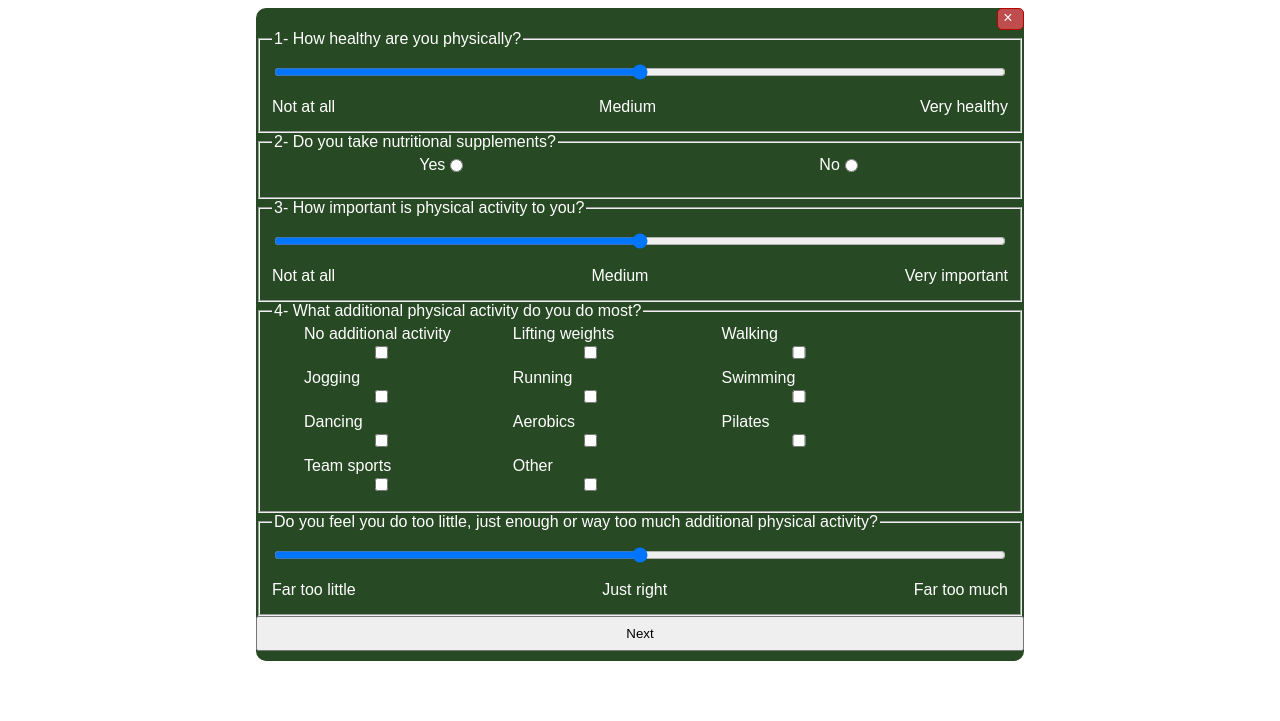
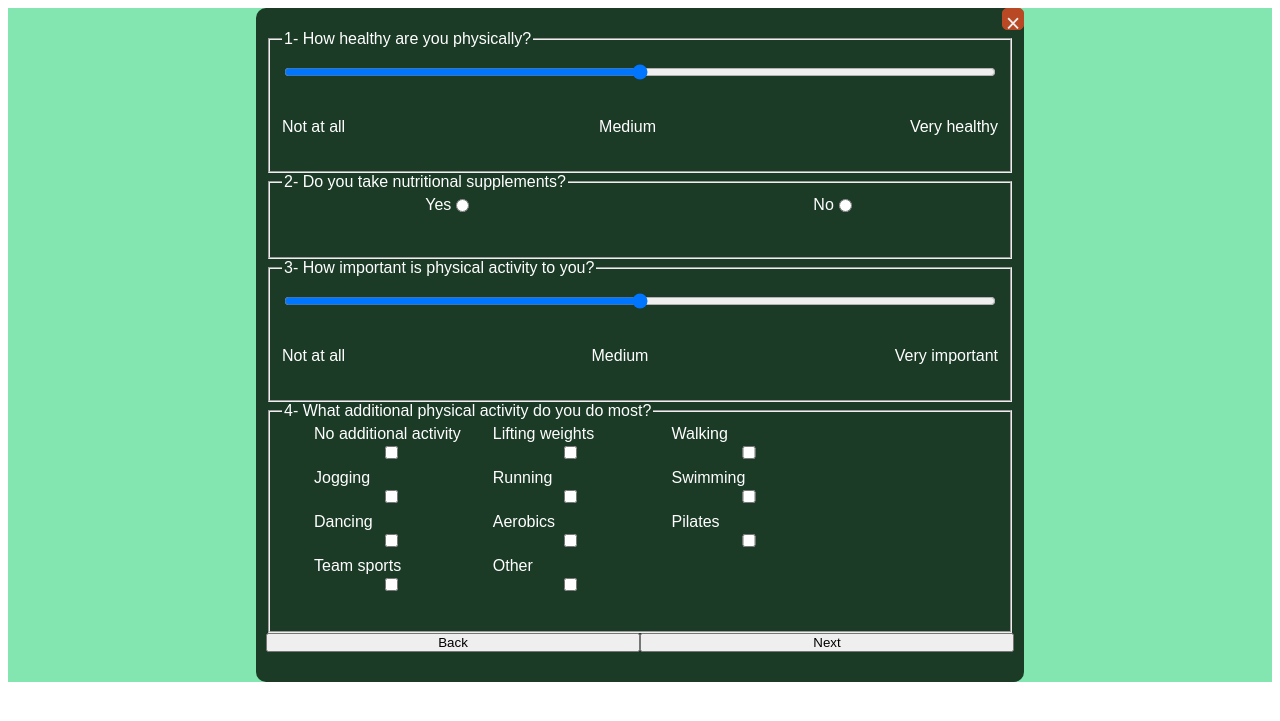
Before and after one commit to Ari-Ario/health-survey, a PHP site: page /form-one.php in a window 1280 px wide. Shown: the top 721 px of the page. Run offline with PHP 8.4, Linux system fonts and the light colour scheme.

Commit message:
newste stand

```diff
--- /dev/null
+++ b/www/public/components-form/close.php
@@ -0,0 +1,4 @@
+<section class="close-form" id="close" onclick="closeForm()">
+      <section class="close"><span id="cross">&times;</span></section>
+</section>
+<script src="script.js"></script>
--- a/www/public/form-one.php
+++ b/www/public/form-one.php
@@ -20,9 +20,7 @@ if (session_status() === PHP_SESSION_NONE){
 <section id="form1" class="container" >
   <section class="form-content" role="document">
 
-    <section class="close-form">
-        <section class="close"><span >&times;</span></section>
-    </section>
+    <?php include_once "./components-form/close.php"; ?>
 
     <section class="form-section-one">
       <form action="/components-form/form-one-to-two.php" method="POST">
@@ -114,19 +112,14 @@ if (session_status() === PHP_SESSION_NONE){
         </section>
       </fieldset>
 
-      <fieldset class="fieldset">
-        <legend>Do you feel you do too little, just enough or way too much additional physical activity?</legend>
+      <section class="fieldset">
         <section class="field">
-          <input type="range" name="size" id="size_1" min="1" max="3" >
+        <input class="btn" type="button" value="Back" >
+
+        <input class="btn" type="submit" value="Next" >
         </section>
-        <section class="field">
-          <label for="q1">Far too little</label>
-          <label for="q1">Just right</label>
-          <label for="q1">Far too much</label>
-        </section>
-      </fieldset>
+      <section>
 
-        <input type="submit" value="Next" >
       </form>
     </section>
 
--- a/www/public/index.php
+++ b/www/public/index.php
@@ -25,6 +25,4 @@ include_once "./components-home/header.php";
   ?>
 </body>
 
-
-
 </html>
--- a/www/public/script.js
+++ b/www/public/script.js
@@ -1,8 +1,10 @@
 
 
 function closeForm(){
-    let popup = document.getElementById("popup");
-    popup.style.display= "none";
+    console.log("inside")
+    let closeForm = document.getElementById("close");
+
+    // if (closeForm){ section.scrollIntoView({ behavior: 'smooth' });}
 }
 
 // Function to open the popup
--- a/www/public/styles.css
+++ b/www/public/styles.css
@@ -1,5 +1,8 @@
 /* Basic form styling */
-
+html{
+    font-family: Arial, Helvetica, sans-serif;
+    color: #ffffff;
+}
 :root {
     /* cold: */
     --darklight: #83e5af;
@@ -8,30 +11,14 @@
 	--darkest: #022619;
 	--grey: #6b806f;
     /* mixed */
-  --blau: #100089;
-  --lightblau: #218dcb;
+    --blue: #100089;
+    --lightblue: #218dcb;
     --yellow: #e7b416;
     --yellow-red: #db7b2b;
-  --red: #cc3232;
+    --red: #b94924;
     /* speciel */
-  --pink: #ec4899;
-  --purple: #8b5cf6;
-  --light: #eeeeee;
-  /* cold: */
-  --darklight: #83e5af;
-  --dark: #1b3b26;
-  --darker: #133627;
-  --darkest: #001e3c;
-  --grey: #6b806f;
-  /* warm */
-  --blau: #100089;
-  --lightblau: #218dcb;
-  --yellow: #e7b416;
-  --yellow-red: #db7b2b;
-  --red: #cc3232;
-  /* mixd or speciel */
-  --pink: #ec4899;
-  --purple: #8b5cf6;
+	--pink: #EC4899;
+	--purple: #8B5CF6;
 	--light: #eeeeee;
 }
 
@@ -39,27 +26,20 @@
     display: flex;
     justify-content: center;
     align-items: center;
-  font-family: Arial, Helvetica, sans-serif;
-  color: #ffffff;
+    background-color: var(--darklight);
     margin: 0;
     border: 0;
 }
 .form-content {
-  /* display: block;
-    text-align: center;
-    position: fixed;
-    top: 20%;
-    left: 20%; */
     width: 768px;
-  padding: 0;
-  margin: 0;
-  background-color: rgb(39, 73, 35);
+    min-width: 666px;
+    background-color: var(--dark);
     border-radius: 10px;
 }
 
 form {
     margin: 0;
-  padding: 0;
+    padding: 0 10px 0 10px;
     /* border: 1px solid #ccc; */
     border-radius: 5px;
 }
@@ -87,20 +67,26 @@ input {
     text-align: center;
     height: 20px;
     width: 20px;
-  padding-right: 5px;
-  color: white;
-  border: 1px solid rgb(179, 3, 3);
+    padding: 0 3px 8px 3px;
+    color: var(--light);
+    border: 1px solid var(--red);
     border-radius: 5px;
-  background-color: rgb(191, 77, 77);
+    background-color: var(--red);
+    margin: 0;
+    padding: 0;
+}
+#cross{
+    font-size: 25px;
 }
 
 .field {
     display: flex;
     justify-content: space-between;
     align-items: space-between;
+    margin-bottom: 20px;
 }
 
-.fieldset {
+.fieldset{
     /* display: flex; */
 }
 
@@ -112,16 +98,17 @@ input {
 }
 
 #fieldset4 {
-  display: grid;
+    display: block;
+    max-width: fit-content;
+/*     display: grid;
     grid-template-columns: repeat(1 / 1fr);
     column-gap: 0;
     margin: 0;
-  padding: 0;
+    padding: 0; */
 }
-.q4-grid {
+.q4-grid{
     display: grid;
     grid-template-columns: repeat(3, 1fr);
-  column-gap: 30px;
     margin: 0;
     padding: 0;
     /* border: 1px solid white; */
@@ -137,7 +124,7 @@ legend {
     color: white;
 }
 
-button {
+button,  input:hover {
     background-color: #4caf50;
     color: white;
     padding: 10px 15px;
@@ -146,20 +133,29 @@ button {
     cursor: pointer;
 }
 
-fieldset:hover,
-input:hover {
-  background-color: #00c943;
+/* [class*="btn"] or */
+.btn {
+    padding: 0 20px 0 20px;
 }
 
-@media screen and (max-width: 768px) {
+fieldset:hover{
+    background-color:var(--darker);
+}
+
+
+@media screen and (max-width: 768px)  {
+    body{
+        margin: 0;
+        padding: 0;
+    }
     .form-content {
-    max-width: 100%;
+        width: 100%;
         height: 100%;
-    background-color: rgb(138, 254, 125);
-    border-radius: 10px;
+        min-width: 300px;
+        border-radius: 0px;
     }
     #fieldset4 {
-    max-width: 100%;
+        width: 100%;
         column-gap: 0;
         margin: 0;
         padding: 0;
```
Also changed, not shown: www/public/form-two.php (+21 -4 lines), www/public/report.php (+10 -5 lines). Lines whose indentation alone changed are shown as unchanged.
